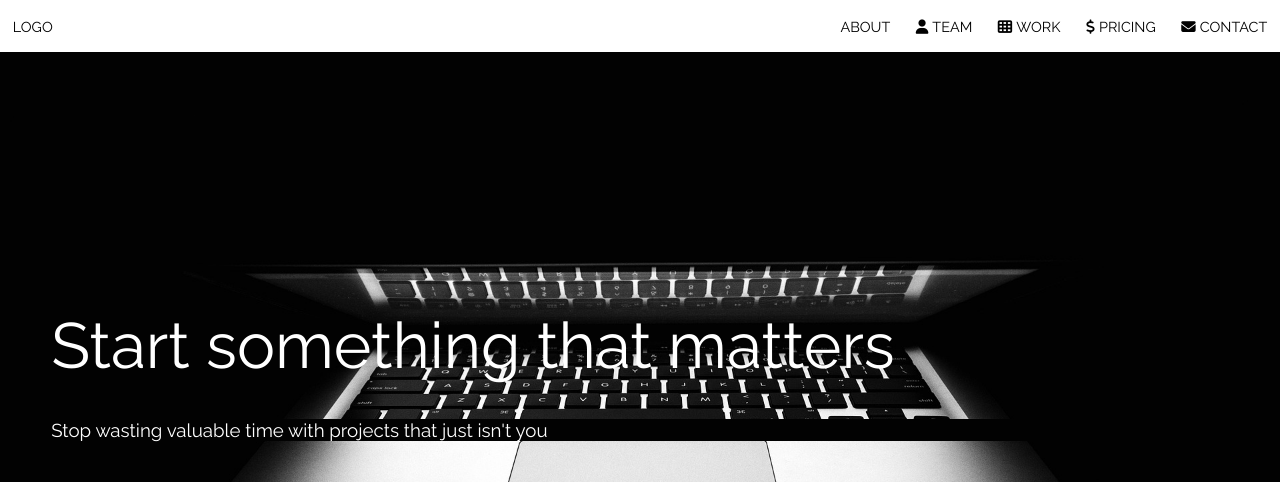
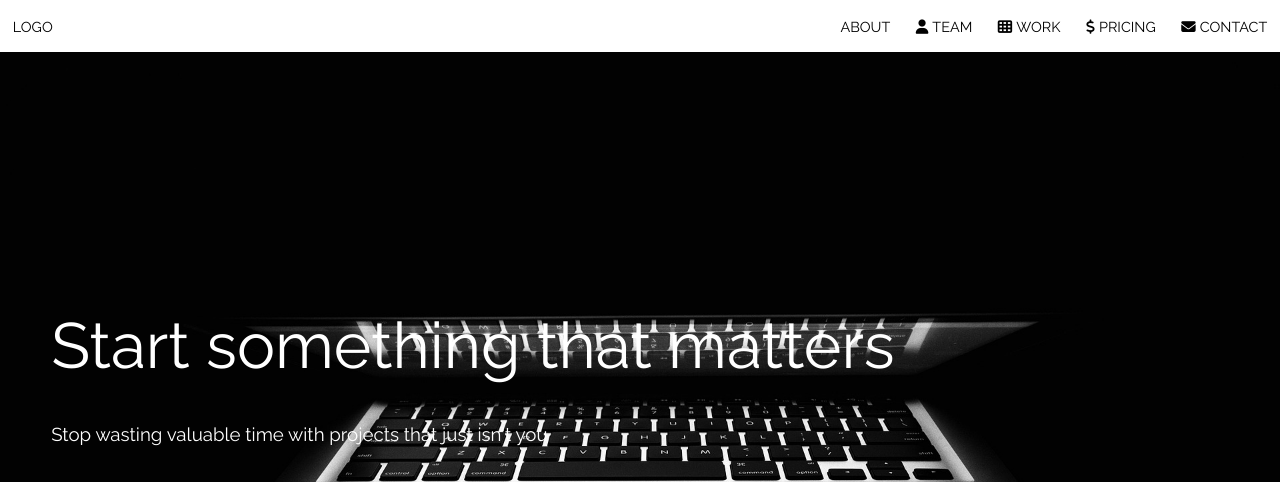
Before and after one commit to ThomasDDDD/Demopage_2, a plain HTML site: page index.html in a window 1280 px wide. Shown: the top 482 px of the page. Drawn offline with Linux system fonts and the light colour scheme.

Commit message:
fix: CSS Header

```diff
--- a/style.css
+++ b/style.css
@@ -47,7 +47,7 @@ img {
   background-image: url(/background.jpg);
   background-repeat: no-repeat;
   background-size: cover;
-  background-position: center center;
+
   padding-left: 4vw;
 }
 
@@ -62,11 +62,10 @@ img {
 }
 .welcome_header h3 {
   font-weight: normal;
-  margin-top: 4.5vh;
-  background-color: #020202;
+  margin-top: 5vh;
 }
 .welcome_header button {
-  margin-top: 5.5vh;
+  margin-top: 5vh;
   height: 6vh;
   width: 20vw;
   font-size: 1.2em;
```
